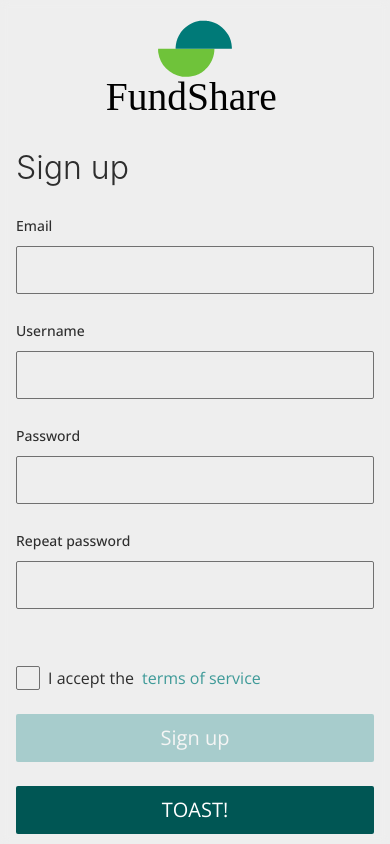
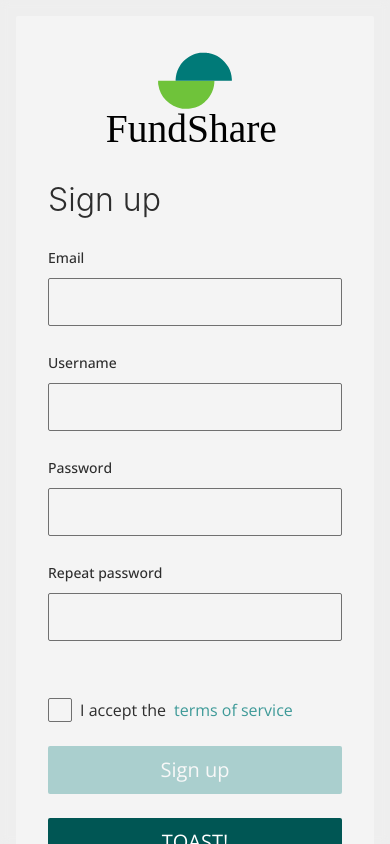
Before and after one commit to VilaDevCorp/fundshare-frontend, a React (Vite) app: page /register in a window 390 px wide. Built offline with nearby package versions, Linux system fonts and the light colour scheme.

Commit message:
Public form style changes and onsubmit default canceled

```diff
--- a/src/components/organism/PublicFormLayout.tsx
+++ b/src/components/organism/PublicFormLayout.tsx
@@ -7,17 +7,23 @@ export function PublicFormLayout({
     title
 }: {
     children: JSX.Element | JSX.Element[];
-    onSubmit: () => void;
+    onSubmit?: () => void;
     title?: string;
 }) {
     return (
         <section
-            className={`flex max-w-[500px] w-full md:p-8
-            rounded-lg md:h-auto max-h-[900px] m-auto mt-auto ml-auto mr-auto flex-col gap-6 `}
+            className={`flex md:max-w-[500px] w-full p-8
+            rounded-[2px] md:h-auto md:max-h-[900px] md:m-auto flex-col gap-6 bg-background-0 `}
         >
             <img src={logo} alt="Logo" className=" self-center  w-[200px]" />
             <Typography type="title">{title}</Typography>
-            <form onSubmit={onSubmit} className="flex flex-col gap-6">
+            <form
+                onSubmit={(e) => {
+                    e.preventDefault();
+                    onSubmit && onSubmit();
+                }}
+                className="flex flex-col gap-6"
+            >
                 {children}
             </form>
         </section>
```
